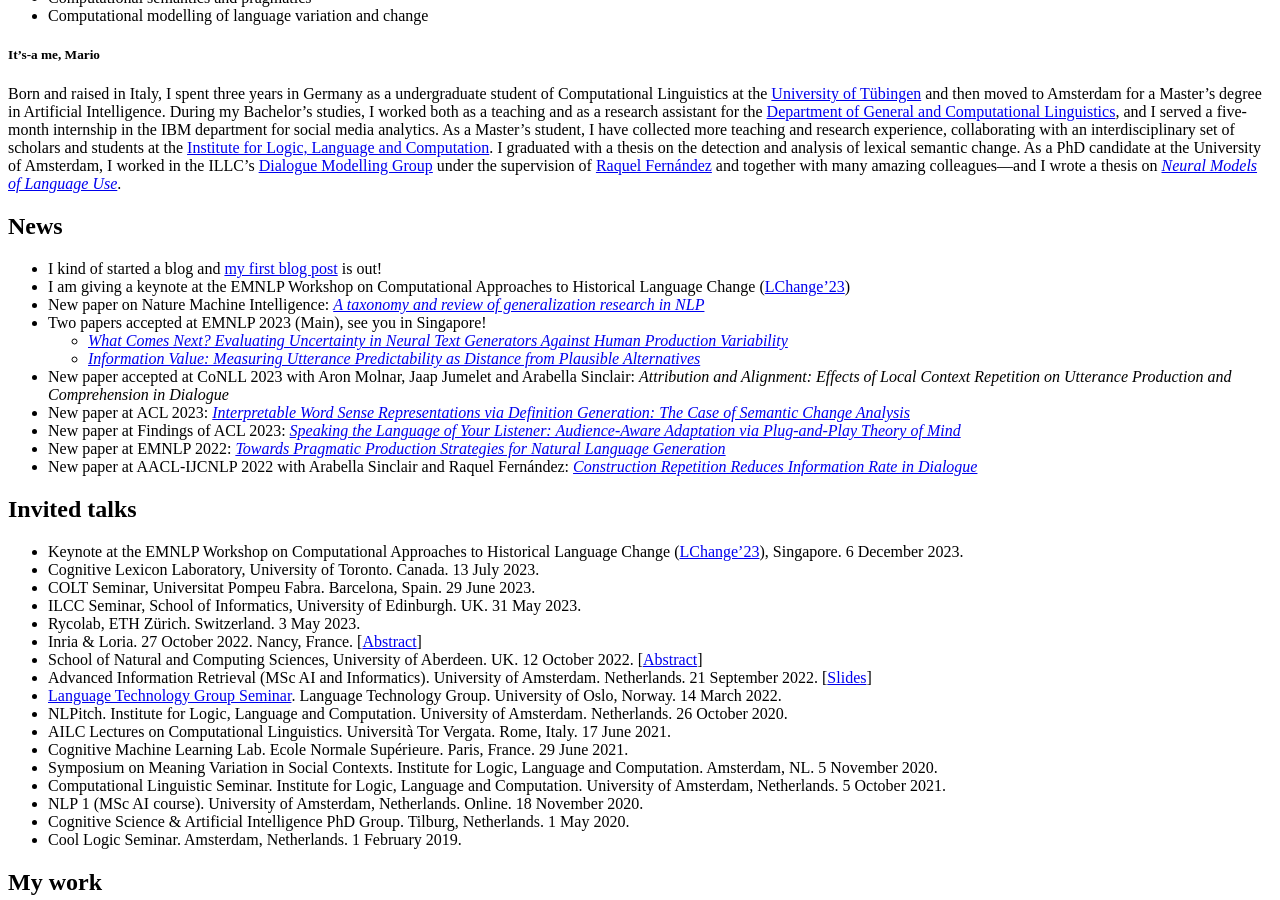
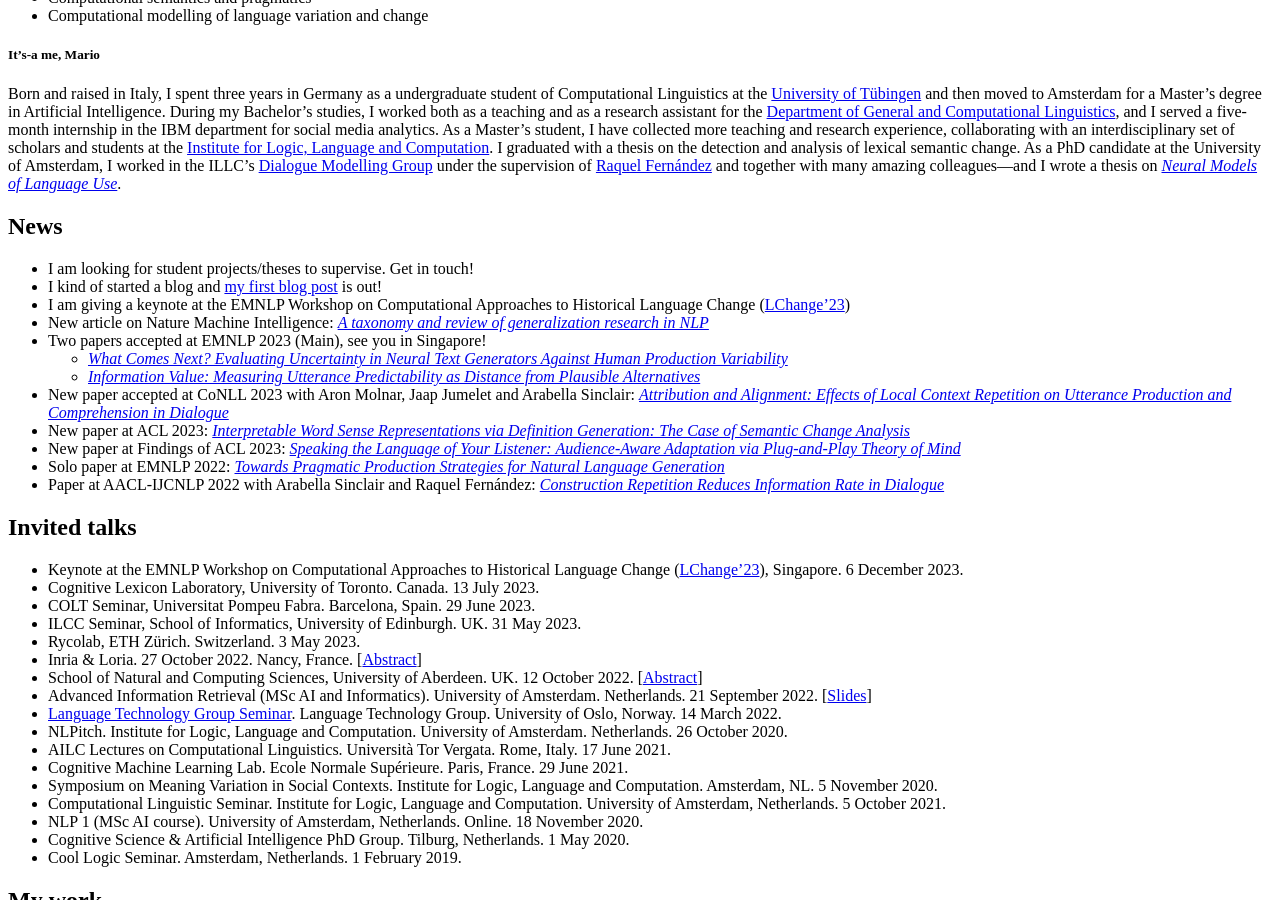
Before and after one commit to glnmario/glnmario.github.io, a Jekyll site: the page built from index.md, in a window 1280 px wide and 900 px high, scrolled down 1131 px. Built offline with Jekyll 4.4.1, drawn with Linux system fonts in a browser that asks for light colours.

Commit message:
Update index.md

```diff
--- a/index.md
+++ b/index.md
@@ -29,18 +29,19 @@
 -->
 
 ## News
+- I am looking for student projects/theses to supervise. Get in touch!
 - I kind of started a blog and [my first blog post](blog/post1) is out!
 - I am giving a keynote at the EMNLP Workshop on Computational Approaches to Historical Language Change ([LChange'23](https://www.changeiskey.org/event/2023-emnlp-lchange/))
-- New paper on Nature Machine Intelligence: [_A taxonomy and review of generalization research in NLP_](https://www.nature.com/articles/s42256-023-00729-y)
+- New article on Nature Machine Intelligence: [_A taxonomy and review of generalization research in NLP_](https://www.nature.com/articles/s42256-023-00729-y)
 - Two papers accepted at EMNLP 2023 (Main), see you in Singapore!
-  - [_What Comes Next? Evaluating Uncertainty in Neural Text Generators Against Human Production Variability_](https://arxiv.org/abs/2305.11707)
-  - [_Information Value: Measuring Utterance Predictability as Distance from Plausible Alternatives_](https://arxiv.org/pdf/2310.13676.pdf)
-- New paper accepted at CoNLL 2023 with Aron Molnar, Jaap Jumelet and Arabella Sinclair: _Attribution and Alignment: Effects of Local Context Repetition on Utterance Production and Comprehension in Dialogue_
-- New paper at ACL 2023: [_Interpretable Word Sense Representations via Definition Generation: The Case of Semantic Change Analysis_](https://arxiv.org/abs/2305.11993)
-- New paper at Findings of ACL 2023: [_Speaking the Language of Your Listener: Audience-Aware Adaptation via Plug-and-Play Theory of Mind_](https://arxiv.org/abs/2305.19933)
+  - [_What Comes Next? Evaluating Uncertainty in Neural Text Generators Against Human Production Variability_]([https://arxiv.org/abs/2305.11707](https://aclanthology.org/2023.emnlp-main.887/))
+  - [_Information Value: Measuring Utterance Predictability as Distance from Plausible Alternatives_](https://aclanthology.org/2023.emnlp-main.343/)
+- New paper accepted at CoNLL 2023 with Aron Molnar, Jaap Jumelet and Arabella Sinclair: [_Attribution and Alignment: Effects of Local Context Repetition on Utterance Production and Comprehension in Dialogue_](https://aclanthology.org/2023.conll-1.18/)
+- New paper at ACL 2023: [_Interpretable Word Sense Representations via Definition Generation: The Case of Semantic Change Analysis_]([https://arxiv.org/abs/2305.11993](https://aclanthology.org/2023.acl-long.176/))
+- New paper at Findings of ACL 2023: [_Speaking the Language of Your Listener: Audience-Aware Adaptation via Plug-and-Play Theory of Mind_]([https://arxiv.org/abs/2305.19933](https://aclanthology.org/2023.findings-acl.258/))
 <!-- - New preprint on [_State-of-the-art generalisation research in NLP: A taxonomy and review_](https://arxiv.org/abs/2210.03050) -->
-- New paper at EMNLP 2022: [_Towards Pragmatic Production Strategies for Natural Language Generation_](https://aclanthology.org/2022.emnlp-main.544/)
-- New paper at AACL-IJCNLP 2022 with Arabella Sinclair and Raquel Fernández: [_Construction Repetition Reduces Information Rate in Dialogue_](https://aclanthology.org/2022.aacl-main.51)
+- Solo paper at EMNLP 2022: [_Towards Pragmatic Production Strategies for Natural Language Generation_](https://aclanthology.org/2022.emnlp-main.544/)
+- Paper at AACL-IJCNLP 2022 with Arabella Sinclair and Raquel Fernández: [_Construction Repetition Reduces Information Rate in Dialogue_](https://aclanthology.org/2022.aacl-main.51)
 <!-- - New interpretability paper with Sam Ryb at *SEM 2022 [[PDF](https://aclanthology.org/2022.starsem-1.5/)][[Dataset](https://github.com/dmg-illc/analog)] -->
 
 <!--
```
